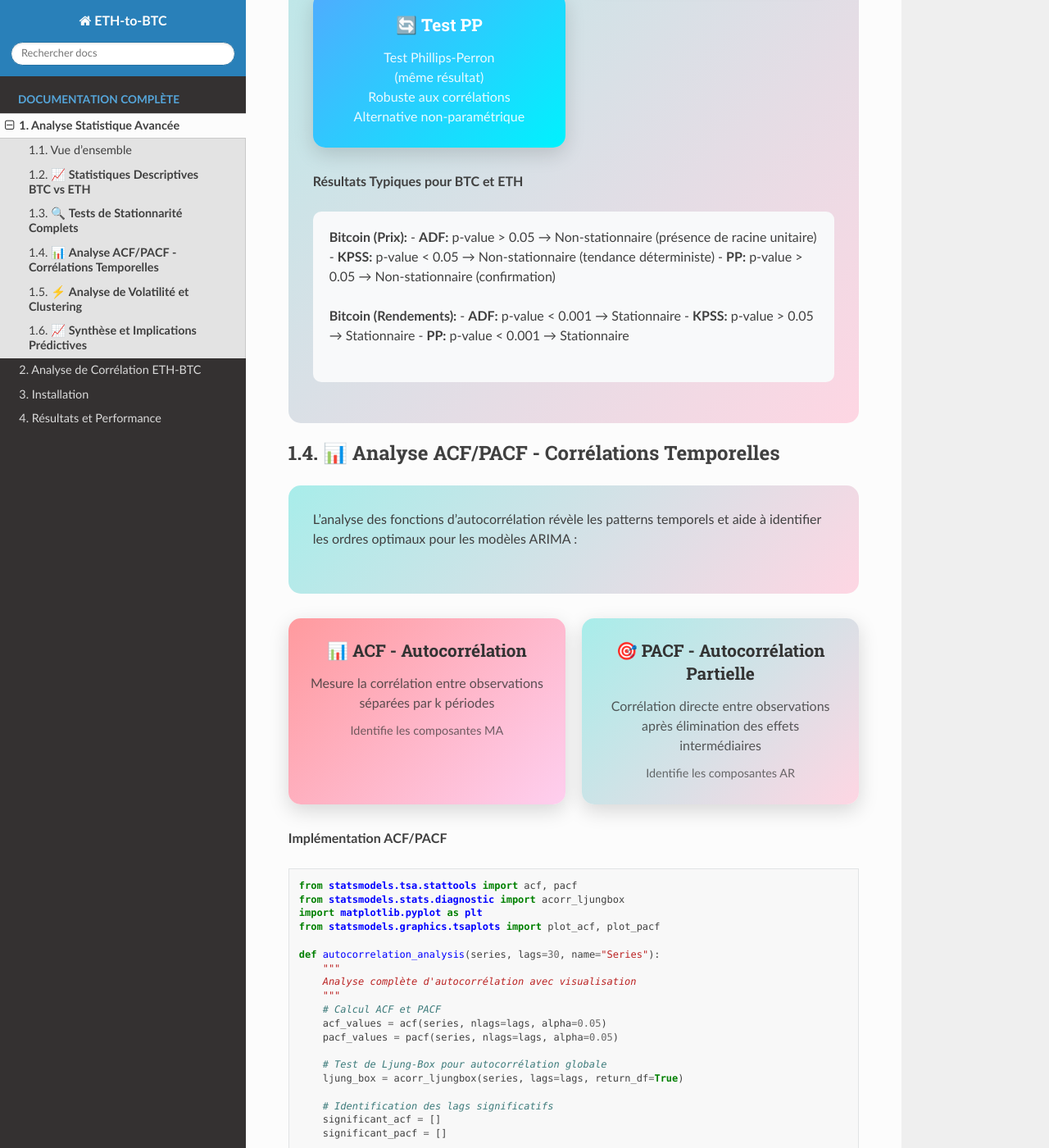
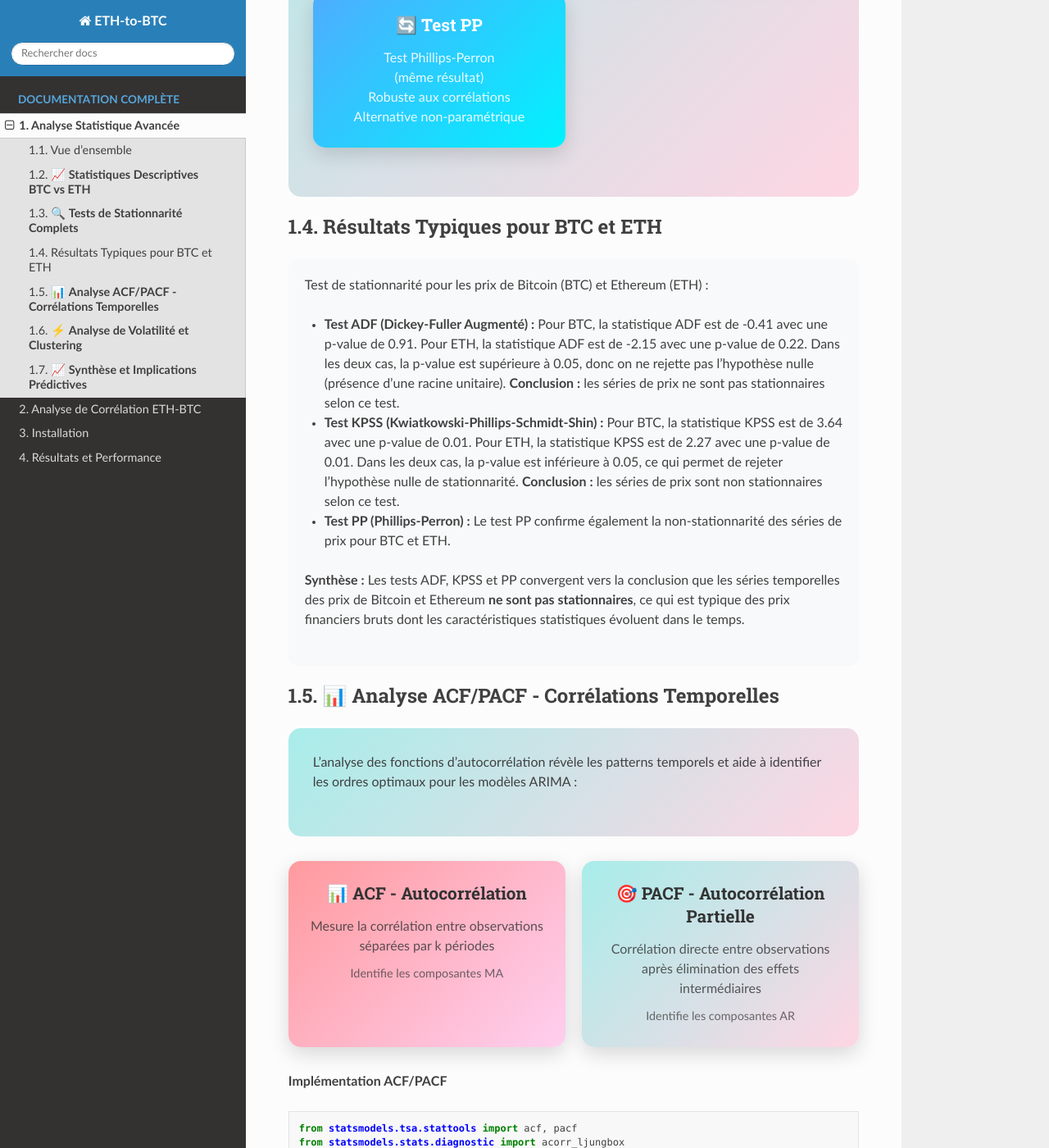
Before and after one commit to YoussefAIDT/ETH-to-BTC, a Sphinx documentation site: the page built from docs/source/statistical_analysis.rst, in a window 1280 px wide and 1400 px high, scrolled down 4174 px. Shown: the whole window at 82% size. Built offline with Sphinx 7.4.7 and the Read the Docs theme 3.1.0, drawn with Linux system fonts in a browser that asks for light colours; pages that are not in the unit, such as notebooks, are missing from menus.

Commit message:
Update statistical_analysis.rst

```diff
--- a/docs/source/statistical_analysis.rst
+++ b/docs/source/statistical_analysis.rst
@@ -266,25 +266,37 @@ Application de la triade de tests de stationnarité pour caractériser les propr
 
    </div>
 
-**Résultats Typiques pour BTC et ETH**
+Résultats Typiques pour BTC et ETH
+==================================
 
 .. raw:: html
 
    <div style="background: #f8f9fa; padding: 20px; border-radius: 10px; margin: 20px 0;">
 
-**Bitcoin (Prix):**
-- **ADF:** p-value > 0.05 → Non-stationnaire (présence de racine unitaire)
-- **KPSS:** p-value < 0.05 → Non-stationnaire (tendance déterministe)
-- **PP:** p-value > 0.05 → Non-stationnaire (confirmation)
+Test de stationnarité pour les prix de Bitcoin (BTC) et Ethereum (ETH) :
 
-**Bitcoin (Rendements):**
-- **ADF:** p-value < 0.001 → Stationnaire
-- **KPSS:** p-value > 0.05 → Stationnaire
-- **PP:** p-value < 0.001 → Stationnaire
+- **Test ADF (Dickey-Fuller Augmenté) :**
+  Pour BTC, la statistique ADF est de -0.41 avec une p-value de 0.91.
+  Pour ETH, la statistique ADF est de -2.15 avec une p-value de 0.22.
+  Dans les deux cas, la p-value est supérieure à 0.05, donc on ne rejette pas l'hypothèse nulle (présence d'une racine unitaire).
+  **Conclusion :** les séries de prix ne sont pas stationnaires selon ce test.
+
+- **Test KPSS (Kwiatkowski-Phillips-Schmidt-Shin) :**
+  Pour BTC, la statistique KPSS est de 3.64 avec une p-value de 0.01.
+  Pour ETH, la statistique KPSS est de 2.27 avec une p-value de 0.01.
+  Dans les deux cas, la p-value est inférieure à 0.05, ce qui permet de rejeter l'hypothèse nulle de stationnarité.
+  **Conclusion :** les séries de prix sont non stationnaires selon ce test.
+
+- **Test PP (Phillips-Perron) :**
+  Le test PP confirme également la non-stationnarité des séries de prix pour BTC et ETH.
+
+**Synthèse :**
+Les tests ADF, KPSS et PP convergent vers la conclusion que les séries temporelles des prix de Bitcoin et Ethereum **ne sont pas stationnaires**, ce qui est typique des prix financiers bruts dont les caractéristiques statistiques évoluent dans le temps.
 
 .. raw:: html
 
    </div>
+
 
 📊 **Analyse ACF/PACF - Corrélations Temporelles**
 ==================================================
```
